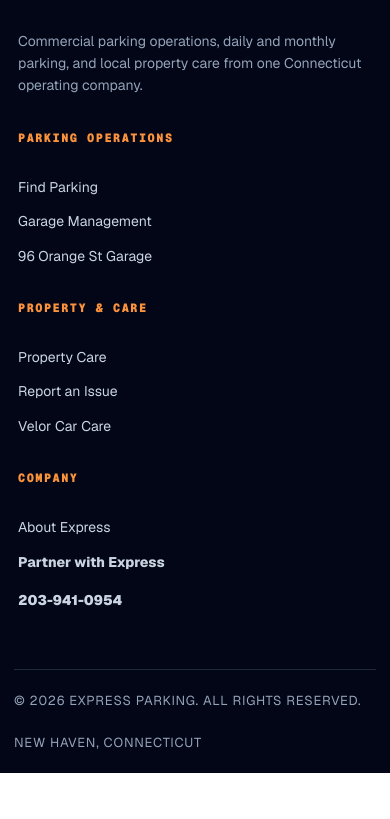
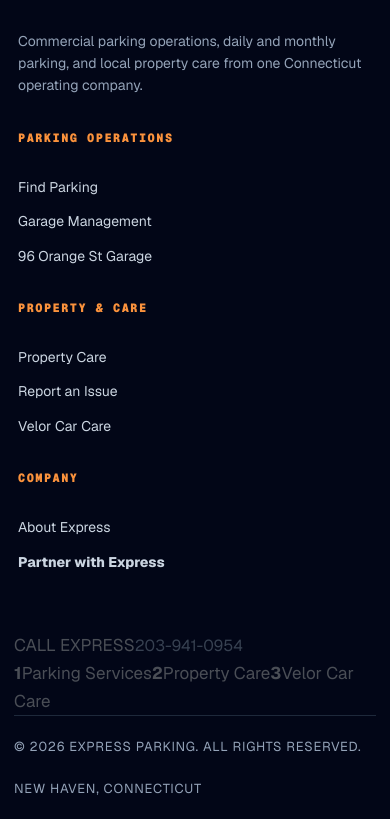
Before and after one commit to expresparking/express-parking-web, a Next.js app: page / in a window 390 px wide. Shown: the part 7174-7993 px from the top of the page. Before the commit the page ends 7947 px from the top, so only its background shows below. Built offline with nearby package versions, Linux system fonts and the light colour scheme.

Commit message:
Add modern footer phone directory

```diff
--- a/app/layout.tsx
+++ b/app/layout.tsx
@@ -31,7 +31,11 @@
             <div className="footer-brand-column"><Link className="brand footer-brand" href="/"><img className="brand-x" src="/images/express-x-logo.png" alt="" /><span><b>EXPRESS</b><small>PARKING &amp; MOBILITY</small></span></Link><p>Commercial parking operations, daily and monthly parking, and local property care from one Connecticut operating company.</p></div>
             <div><h3>PARKING OPERATIONS</h3><Link href="/find-parking">Find Parking</Link><Link href="/parking-management">Garage Management</Link><Link href="/parking-management#locations">96 Orange St Garage</Link></div>
             <div><h3>PROPERTY &amp; CARE</h3><Link href="/property-care">Property Care</Link><Link href="/property-care/report">Report an Issue</Link><Link href="/velor">Velor Car Care</Link></div>
-            <div><h3>COMPANY</h3><Link href="/about">About Express</Link><Link className="footer-partner-link" href="/contact">Partner with Express</Link><a className="footer-main-phone" href="tel:+12039410954">203-941-0954</a></div>
+            <div><h3>COMPANY</h3><Link href="/about">About Express</Link><Link className="footer-partner-link" href="/contact">Partner with Express</Link></div>
+          </div>
+          <div className="shell footer-phone-panel">
+            <div><span>CALL EXPRESS</span><a href="tel:+12039410954">203-941-0954</a></div>
+            <div className="footer-extension-list"><span><b>1</b>Parking Services</span><span><b>2</b>Property Care</span><span><b>3</b>Velor Car Care</span></div>
           </div>
           <div className="shell footer-bottom"><span>© 2026 Express Parking. All rights reserved.</span><span>New Haven, Connecticut</span></div>
         </footer>
```
